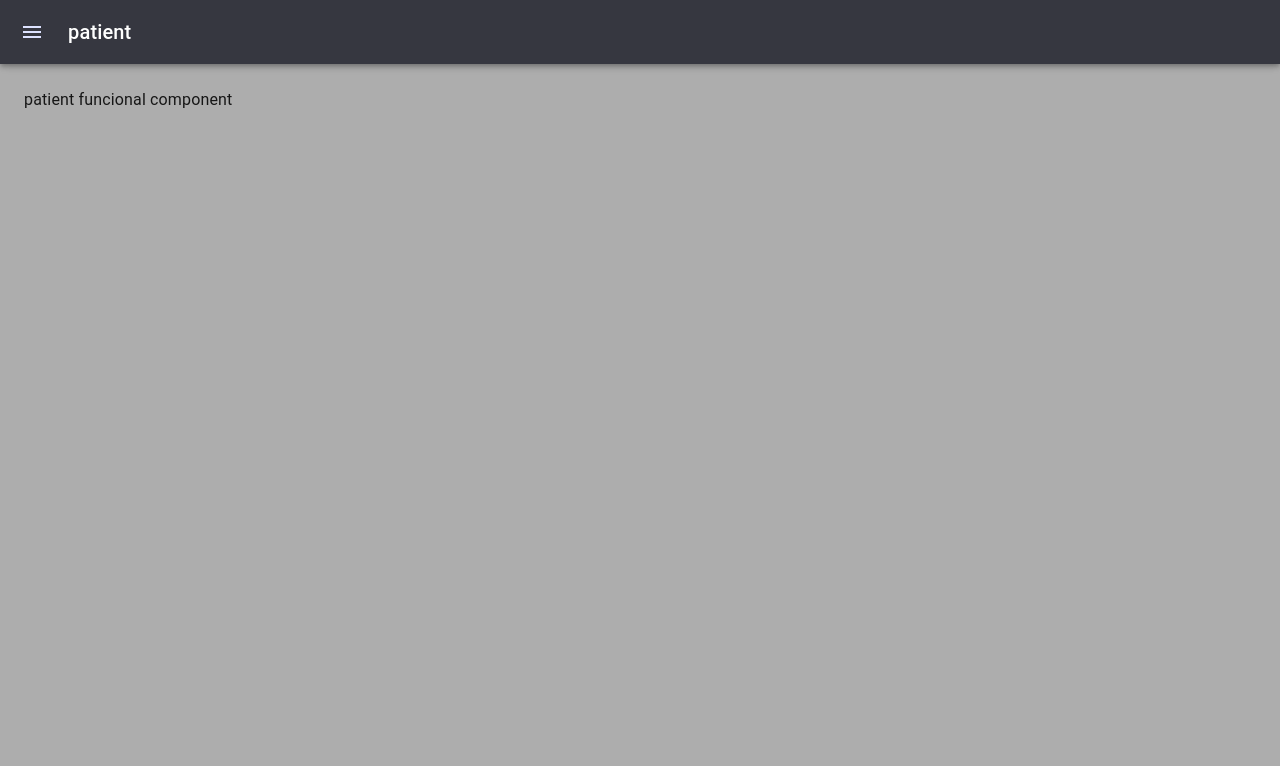
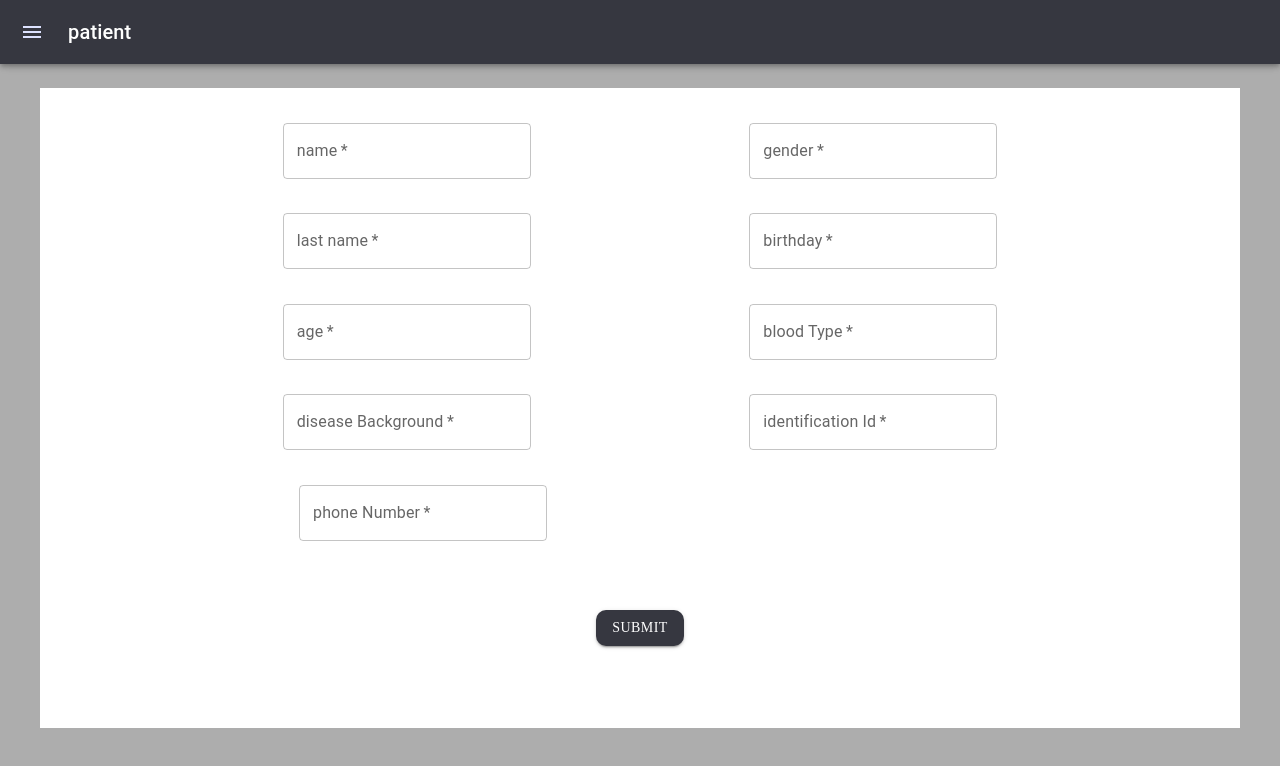
Before and after one commit to MohamadrezaKhalvati/shafa-company-front, a React (Create React App) app: page /patient in a window 1280 px wide. Shown: the top 766 px of the page. Built offline with nearby package versions, Linux system fonts and the light colour scheme.

Commit message:
[feature] medicine and patient component

```diff
--- a/src/components/medicine/medicine.tsx
+++ b/src/components/medicine/medicine.tsx
@@ -1,7 +1,124 @@
-import * as React from "react"
+import { Button } from "@mui/material"
+import Container from "@mui/material/Container"
+import TextField from "@mui/material/TextField"
+import { useState } from "react"
+import styles from "./styles.module.css"
+import React from "react"
+function Medicine() {
+	const [name, setName] = useState()
+	const [adminstration, setAdminstration] = useState()
+	const [productionDate, setProductionDate] = useState()
+	const [expiryDate, setExpireDate] = useState()
+	const [ageLimit, setAgeLimit] = useState()
+	const [company, setCompany] = useState()
 
-function Medicine(props: any) {
-	return <span>medicine funcional component</span>
+	function handleChangeName(event: any) {
+		setName(event.target.value)
+	}
+
+	function handleChangeAdminstration(event: any) {
+		setAdminstration(event.target.value)
+	}
+
+	function handleChangeProductionDate(event: any) {
+		setProductionDate(event.target.value)
+	}
+
+	function handleChangeExpiryDate(event: any) {
+		setExpireDate(event.target.value)
+	}
+
+	function handleChangeAgeLimit(event: any) {
+		setAgeLimit(event.target.value)
+	}
+
+	function handleChangeCompany(event: any) {
+		setCompany(event.target.value)
+	}
+
+	function createMedicine() {}
+
+	return (
+		<Container fixed sx={{ bgcolor: "#FFFFFF", height: "70vh" }}>
+			<div className={styles.makeToColumn}>
+				<div className={styles.makeToRow}>
+					<TextField
+						helperText="Enter medicine name"
+						required
+						value={name}
+						onChange={handleChangeName}
+						id="outlined-basic"
+						label="name"
+						variant="outlined"
+					/>
+					<TextField
+						required
+						helperText="Enter medicine adminstration"
+						onChange={handleChangeAdminstration}
+						value={adminstration}
+						id="outlined-basic"
+						label="adminstration"
+						variant="outlined"
+					/>
+				</div>
+				<div className={styles.makeToRow}>
+					<TextField
+						required
+						helperText="Enter production date of medicine"
+						value={productionDate}
+						onChange={handleChangeProductionDate}
+						id="outlined-basic"
+						label="production date"
+						variant="outlined"
+					/>
+					<TextField
+						helperText="Enter expiry date of medicine"
+						required
+						value={expiryDate}
+						onChange={handleChangeExpiryDate}
+						id="outlined-basic"
+						label="expiry date"
+						variant="outlined"
+					/>
+				</div>
+				<div className={styles.makeToRow}>
+					<TextField
+						required
+						value={ageLimit}
+						helperText="Enter age limit of medicine"
+						onChange={handleChangeAgeLimit}
+						id="outlined-basic"
+						label="age limit"
+						variant="outlined"
+					/>
+					<TextField
+						helperText="Enter company of medicine"
+						required
+						value={company}
+						onChange={handleChangeCompany}
+						id="outlined-basic"
+						label="company"
+						variant="outlined"
+					/>
+				</div>
+				<div className={styles.buttonDiv}>
+					<Button
+						variant="contained"
+						onClick={createMedicine}
+						type="submit"
+						sx={{
+							fontFamily: "Light",
+							marginBottom: "20px",
+							backgroundColor: "#363740",
+							borderRadius: "10px",
+						}}
+					>
+						Submit
+					</Button>
+				</div>
+			</div>
+		</Container>
+	)
 }
 
 export default Medicine
--- a/src/components/medicine/styles.module.css
+++ b/src/components/medicine/styles.module.css
@@ -0,0 +1,18 @@
+.makeToRow {
+	display: flex;
+	flex-direction: row;
+	justify-content: space-evenly;
+	margin-top: 3%;
+}
+
+.makeToColumn {
+	display: flex;
+	flex-direction: column;
+}
+
+
+.buttonDiv {
+	display: flex;
+	justify-content: center;
+	margin-top: 8%;
+}
--- a/src/components/patient/patient.tsx
+++ b/src/components/patient/patient.tsx
@@ -1,7 +1,158 @@
-import * as React from "react"
+import { Button, Container, TextField } from "@mui/material"
+import React, { useState } from "react"
+import styles from "./styles.module.css"
 
 function Patient(props: any) {
-	return <span>patient funcional component</span>
+	const [name, setName] = useState()
+	const [lastName, setLastName] = useState()
+	const [gender, setGender] = useState()
+	const [age, setAge] = useState()
+	const [birthday, setBirthday] = useState()
+	const [bloodType, setBloodType] = useState()
+	const [diseaseBackground, setDiseaseBackground] = useState()
+	const [identificationId, setIdentificationId] = useState()
+	const [phoneNumber, setPhoneNumber] = useState()
+
+	function handleChangeName(event: any) {
+		setName(event.target.value)
+	}
+
+	function handleChangeLastName(event: any) {
+		setLastName(event.target.value)
+	}
+
+	function handleChangeGender(event: any) {
+		setGender(event.target.value)
+	}
+
+	function handleChangeAge(event: any) {
+		setAge(event.target.value)
+	}
+
+	function handleChangeBirthday(event: any) {
+		setBirthday(event.target.value)
+	}
+
+	function handleChangeBloodType(event: any) {
+		setBloodType(event.target.value)
+	}
+
+	function handleChangeDiseaseBackground(event: any) {
+		setDiseaseBackground(event.target.value)
+	}
+
+	function handlgeChangeIdentificationId(event: any) {
+		setIdentificationId(event.target.value)
+	}
+
+	function handleChangePhoneNumber(event: any) {
+		setPhoneNumber(event.target.value)
+	}
+
+	function createPatient() {}
+	return (
+		<Container fixed sx={{ bgcolor: "#FFFFFF", height: "80vh" }}>
+			<div className={styles.makeToColumn}>
+				<div className={styles.makeToRow}>
+					<TextField
+						required
+						value={name}
+						onChange={handleChangeName}
+						id="outlined-basic"
+						label="name"
+						variant="outlined"
+					/>
+					<TextField
+						required
+						value={gender}
+						onChange={handleChangeGender}
+						id="outlined-basic"
+						label="gender"
+						variant="outlined"
+					/>
+				</div>
+				<div className={styles.makeToRow}>
+					<TextField
+						required
+						value={lastName}
+						onChange={handleChangeLastName}
+						id="outlined-basic"
+						label="last name"
+						variant="outlined"
+					/>
+					<TextField
+						required
+						value={birthday}
+						onChange={handleChangeBirthday}
+						id="outlined-basic"
+						label="birthday"
+						variant="outlined"
+					/>
+				</div>
+				<div className={styles.makeToRow}>
+					<TextField
+						required
+						value={age}
+						onChange={handleChangeAge}
+						id="outlined-basic"
+						label="age"
+						variant="outlined"
+					/>
+					<TextField
+						required
+						value={bloodType}
+						onChange={handleChangeBloodType}
+						id="outlined-basic"
+						label="blood Type"
+						variant="outlined"
+					/>
+				</div>
+				<div className={styles.makeToRow}>
+					<TextField
+						required
+						value={diseaseBackground}
+						onChange={handleChangeDiseaseBackground}
+						id="outlined-basic"
+						label="disease Background"
+						variant="outlined"
+					/>
+					<TextField
+						required
+						value={identificationId}
+						onChange={handlgeChangeIdentificationId}
+						id="outlined-basic"
+						label="identification Id"
+						variant="outlined"
+					/>
+				</div>
+				<div className={styles.makeToRowSingle}>
+					<TextField
+						required
+						value={phoneNumber}
+						onChange={handleChangePhoneNumber}
+						id="outlined-basic"
+						label="phone Number"
+						variant="outlined"
+					/>
+				</div>
+				<div className={styles.buttonDiv}>
+					<Button
+						variant="contained"
+						onClick={createPatient}
+						type="submit"
+						sx={{
+							fontFamily: "Light",
+							marginBottom: "20px",
+							backgroundColor: "#363740",
+							borderRadius: "10px",
+						}}
+					>
+						Submit
+					</Button>
+				</div>
+			</div>
+		</Container>
+	)
 }
 
 export default Patient
--- a/src/components/patient/styles.module.css
+++ b/src/components/patient/styles.module.css
@@ -0,0 +1,25 @@
+.makeToRow {
+	display: flex;
+	flex-direction: row;
+	justify-content: space-evenly;
+	margin-top: 3%;
+}
+
+.makeToRowSingle {
+	display: flex;
+	flex-direction: row;
+	margin-top: 3%;
+	margin-left: 20.4%;
+}
+
+.makeToColumn {
+	display: flex;
+	flex-direction: column;
+}
+
+
+.buttonDiv {
+	display: flex;
+	justify-content: center;
+	margin-top: 6%;
+}
```
